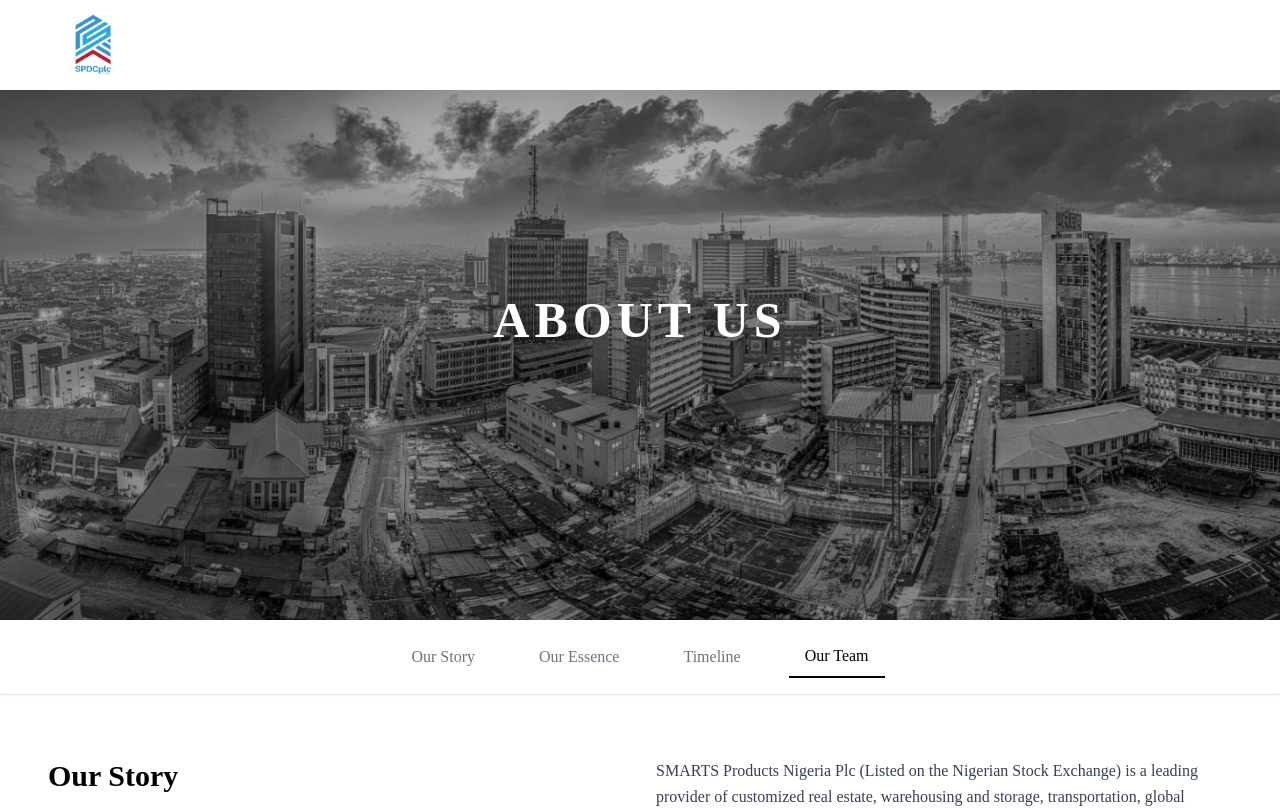
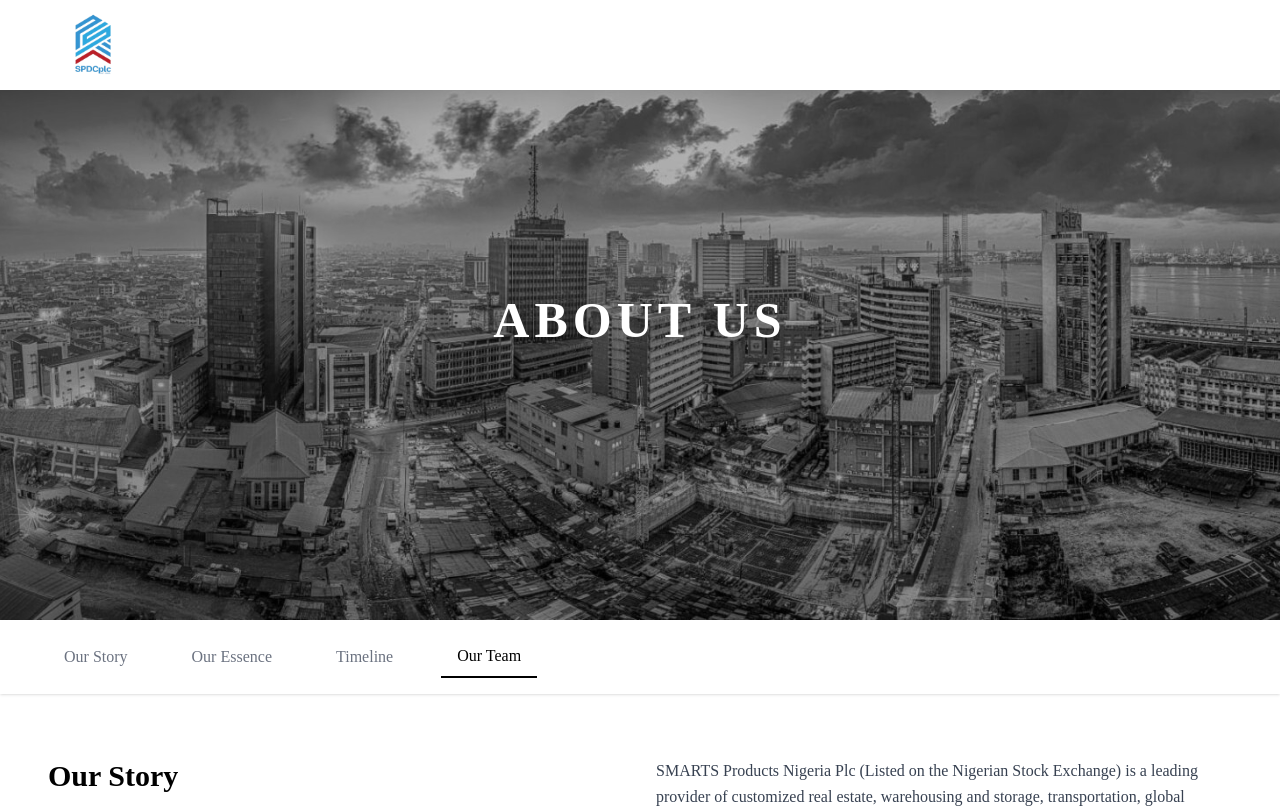
Before and after one commit to Alausa-AbdulAzeez/spdc, a React (Vite) app: page /about in a window 1280 px wide. Shown: the top 808 px of the page. Built offline with nearby package versions, Linux system fonts and the light colour scheme; a web font is replaced by a local one.

Commit message:
fixed sub navigation

```diff
--- a/src/pages/About.jsx
+++ b/src/pages/About.jsx
@@ -81,7 +81,7 @@ const About = () => {
       <div className="sticky top-0 z-20 bg-white shadow">
         <div className="app__container px-5 lg:px-[48px]">
           <div className="flex overflow-x-auto scrollbar-hide">
-            <div className="flex space-x-8 py-4 w-full justify-center">
+            <div className="flex space-x-8 py-4 w-full justify-start">
               <button
                 onClick={() => scrollToSection(ourStoryRef, "our-story")}
                 className={`whitespace-nowrap px-4 py-2 font-medium transition-all duration-200 ${
```
